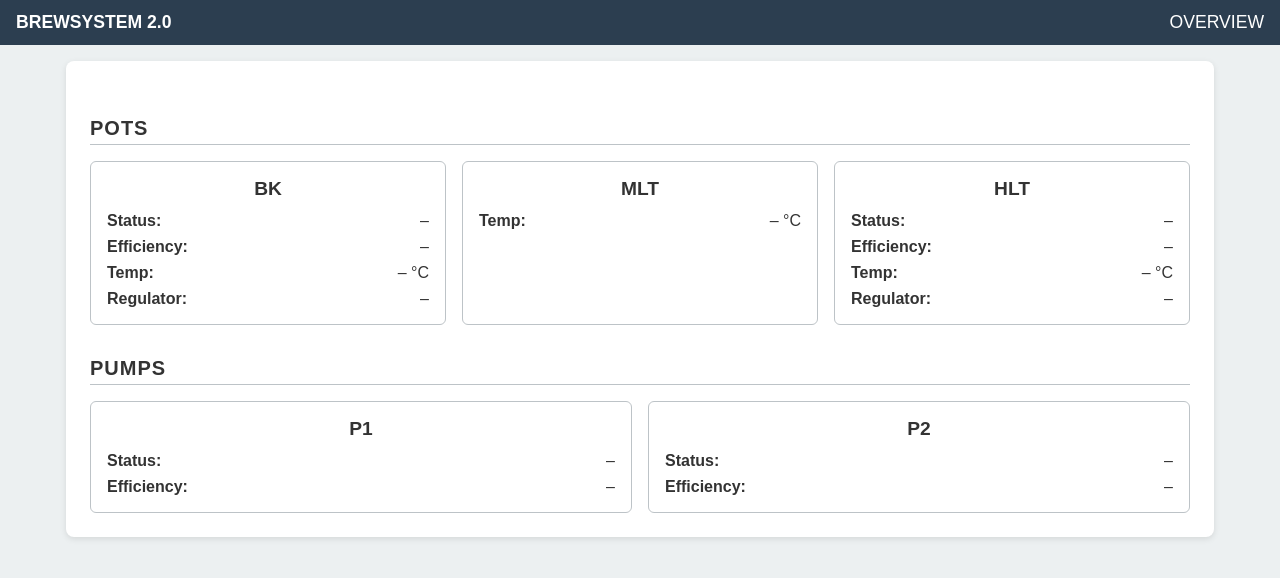
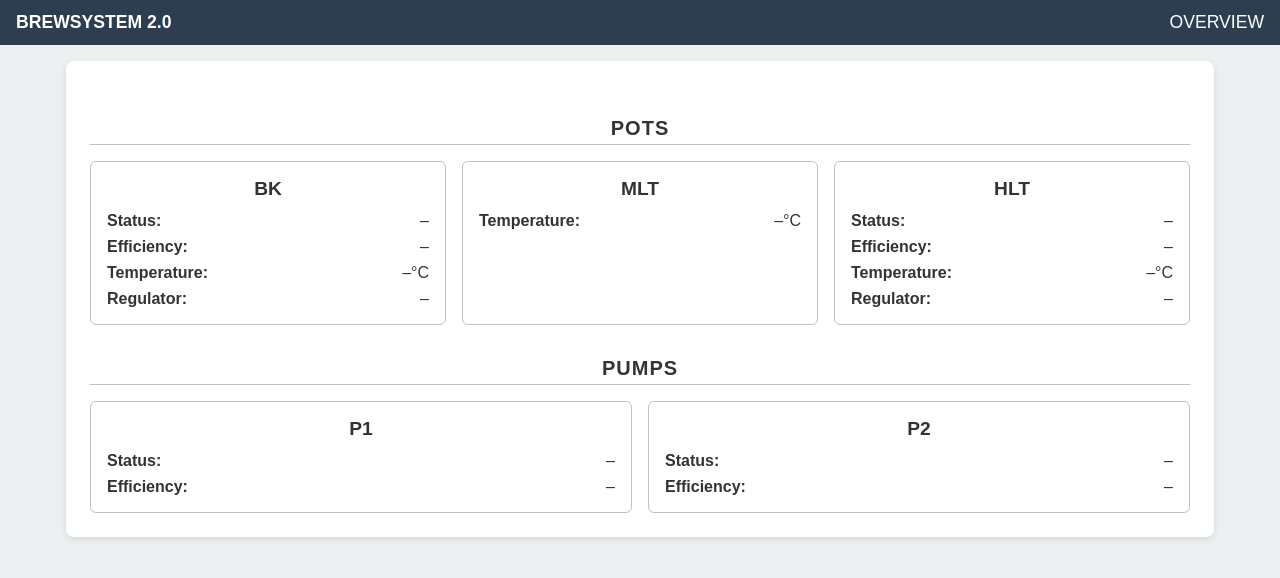
Before and after one commit to PeterMEjlev/BrewSystem-2.0, a website: page Webpage/static/index.html in a window 1280 px wide. Drawn offline with Linux system fonts and the light colour scheme; no server answers.

Commit message:
1. Front end style changes to the webpage

```diff
--- a/Webpage/src/main.ts
+++ b/Webpage/src/main.ts
@@ -22,17 +22,17 @@ async function fetchAndRender(): Promise<void> {
     // Pots → BK
     document.getElementById('bkPot')!.textContent      = d.BK_pot;
     document.getElementById('bkEff')!.textContent      = d.BK_eff;
-    document.getElementById('bkTemp')!.textContent     = d.BK_temp.toFixed(1) + ' °C';
+    document.getElementById('bkTemp')!.textContent     = d.BK_temp.toFixed(1) + '°C';
     document.getElementById('bkReg')!.textContent      = d.BK_reg;
 
     // Pots → HLT
     document.getElementById('hltPot')!.textContent     = d.HLT_pot;
     document.getElementById('hltEff')!.textContent     = d.HLT_eff;
-    document.getElementById('hltTemp')!.textContent    = d.HLT_temp.toFixed(1) + ' °C';
+    document.getElementById('hltTemp')!.textContent    = d.HLT_temp.toFixed(1) + '°C';
     document.getElementById('hltReg')!.textContent     = d.HLT_reg;
 
     // Pots → MLT (temp only)
-    document.getElementById('mltTemp')!.textContent    = d.MLT_temp.toFixed(1) + ' °C';
+    document.getElementById('mltTemp')!.textContent    = d.MLT_temp.toFixed(1) + '°C';
 
     // Pumps
     document.getElementById('pump1')!.textContent      = d.Pump1;
--- a/Webpage/static/index.html
+++ b/Webpage/static/index.html
@@ -42,6 +42,7 @@
       border-bottom: 1px solid #bdc3c7;
       padding-bottom: 0.25rem;
       font-size: 1.25rem;
+      text-align: center;
     }
 
     /* GRID OF CARDS */
@@ -98,8 +99,10 @@
         <div class="field"><span class="label">Status:</span><span id="bkPot">–</span></div>
         <div class="field"><span class="label">Efficiency:</span><span id="bkEff">–</span></div>
         <div class="field">
-          <span class="label">Temp:</span>
-          <span id="bkTemp">– °C</span>       <!-- now includes unit -->
+          <span class="label">Temperature:</span>
+          <span class="value">
+          <span id="bkTemp">–</span><span class="unit">°C</span>
+          </span>
         </div>
         <div class="field"><span class="label">Regulator:</span><span id="bkReg">–</span></div>
       </div>
@@ -108,8 +111,10 @@
       <div class="card">
         <h2>MLT</h2>
         <div class="field">
-          <span class="label">Temp:</span>
-          <span id="mltTemp">– °C</span>     <!-- unit grouped here too -->
+          <span class="label">Temperature:</span>
+          <span class="value">
+          <span id="mltTemp">–</span><span class="unit">°C</span>
+          </span>
         </div>
       </div>
 
@@ -119,8 +124,10 @@
         <div class="field"><span class="label">Status:</span><span id="hltPot">–</span></div>
         <div class="field"><span class="label">Efficiency:</span><span id="hltEff">–</span></div>
         <div class="field">
-          <span class="label">Temp:</span>
-          <span id="hltTemp">– °C</span>
+          <span class="label">Temperature:</span>
+          <span class="value">
+          <span id="hltTemp">–</span><span class="unit">°C</span>
+          </span>
         </div>
         <div class="field"><span class="label">Regulator:</span><span id="hltReg">–</span></div>
       </div>
```
